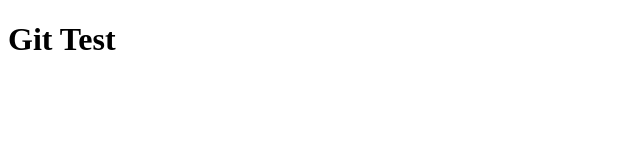
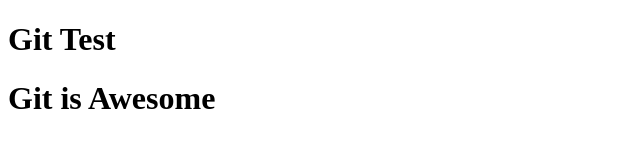
Before and after one commit to genetgetahun/My-First-Project, a plain HTML site: page index.html in a window 1280 px wide. Shown: the whole page, without its empty margins (0-640 px from the left). Drawn offline with Linux system fonts and the light colour scheme.

Commit message:
Update index.html

```diff
--- a/index.html
+++ b/index.html
@@ -8,5 +8,6 @@
 </head>
 <body>
   <h1>Git Test</h1>
+  <h1>Git is Awesome</h1>
 </body>
 </html>
```
